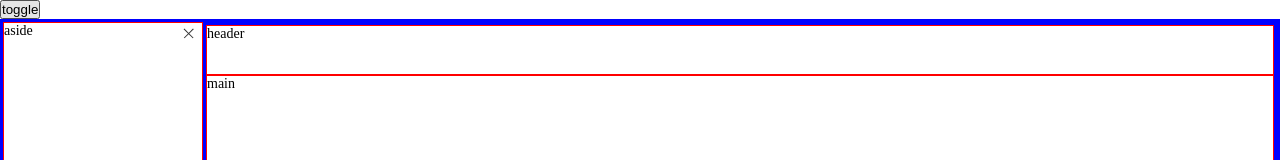
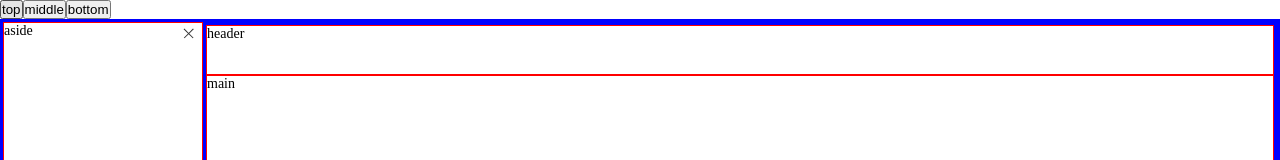
Before and after one commit to haxiedaimala/vue-wheels, a Vue app: page / in a window 1280 px wide. Shown: the top 160 px of the page. Built offline with nearby package versions, Linux system fonts and the light colour scheme.

Commit message:
添加动画

```diff
--- a/src/App.vue
+++ b/src/App.vue
@@ -18,10 +18,10 @@ const loading3 = ref(false);
 const visible = ref(true);
 const value = ref('王五');
 
-const showToast = () => {
+const showToast = (position:'top'|'bottom'|'middle') => {
   openToast({
     message: `<p>您的智商是 ${Math.floor(Math.random()*100)+1}。您需要进行充值</p>`,
-    position:'top',
+    position:position,
     enableHtml: true,
     autoClose: false,
     autoCloseDelay: 3,
@@ -33,12 +33,22 @@ const showToast = () => {
     }
   });
 };
+const showToast1=()=>{
+  showToast('top')
+}
+const showToast2=()=>{
+  showToast('middle')
+}
+const showToast3=()=>{
+  showToast('bottom')
+}
 </script>
 
 <template>
 
-  <button @click="showToast">toggle</button>
-
+  <button @click="showToast1">top</button>
+  <button @click="showToast2">middle</button>
+  <button @click="showToast3">bottom</button>
   <!--  <div class="box">-->
   <!--    <g-container style="height:100vh">-->
   <!--      <g-header class="demo">header</g-header>-->
--- a/src/components/GToast.vue
+++ b/src/components/GToast.vue
@@ -77,8 +77,40 @@ onMounted(() => {
 </template>
 
 <style lang="scss" scoped>
+@keyframes slide-up {
+  0% {
+    opacity: 0;
+    transform: translate(-50%, 100%);
+  }
+  100% {
+    opacity: 1;
+    transform: translate(-50%, 0);
+  }
+}
+
+@keyframes slide-down {
+  0% {
+    opacity: 0;
+    transform: translate(-50%, -100%);
+  }
+  100% {
+    opacity: 1;
+    transform: translate(-50%, 0);
+  }
+}
+
+@keyframes fade-in {
+  0% {
+    opacity: 0;
+  }
+  100% {
+    opacity: 1;
+  }
+}
+
 $toast-min-height: 40px;
 $toast-bg: rgba(0, 0, 0, 0.75);
+$animation-duration: 300ms;
 .gulu-toast {
   position: fixed;
   left: 50%;
@@ -96,16 +128,23 @@ $toast-bg: rgba(0, 0, 0, 0.75);
 
   &.position-top {
     top: 0;
+    border-top-left-radius: 0;
+    border-top-right-radius: 0;
+    animation: slide-down $animation-duration;
   }
 
   &.position-bottom {
     bottom: 0;
+    border-bottom-left-radius: 0;
+    border-bottom-right-radius: 0;
+    animation: slide-up $animation-duration;
   }
 
   &.position-middle {
     top: 50%;
     left: 50%;
     transform: translate(-50%, -50%);
+    animation: fade-in $animation-duration;
   }
 
   &-message {
```
